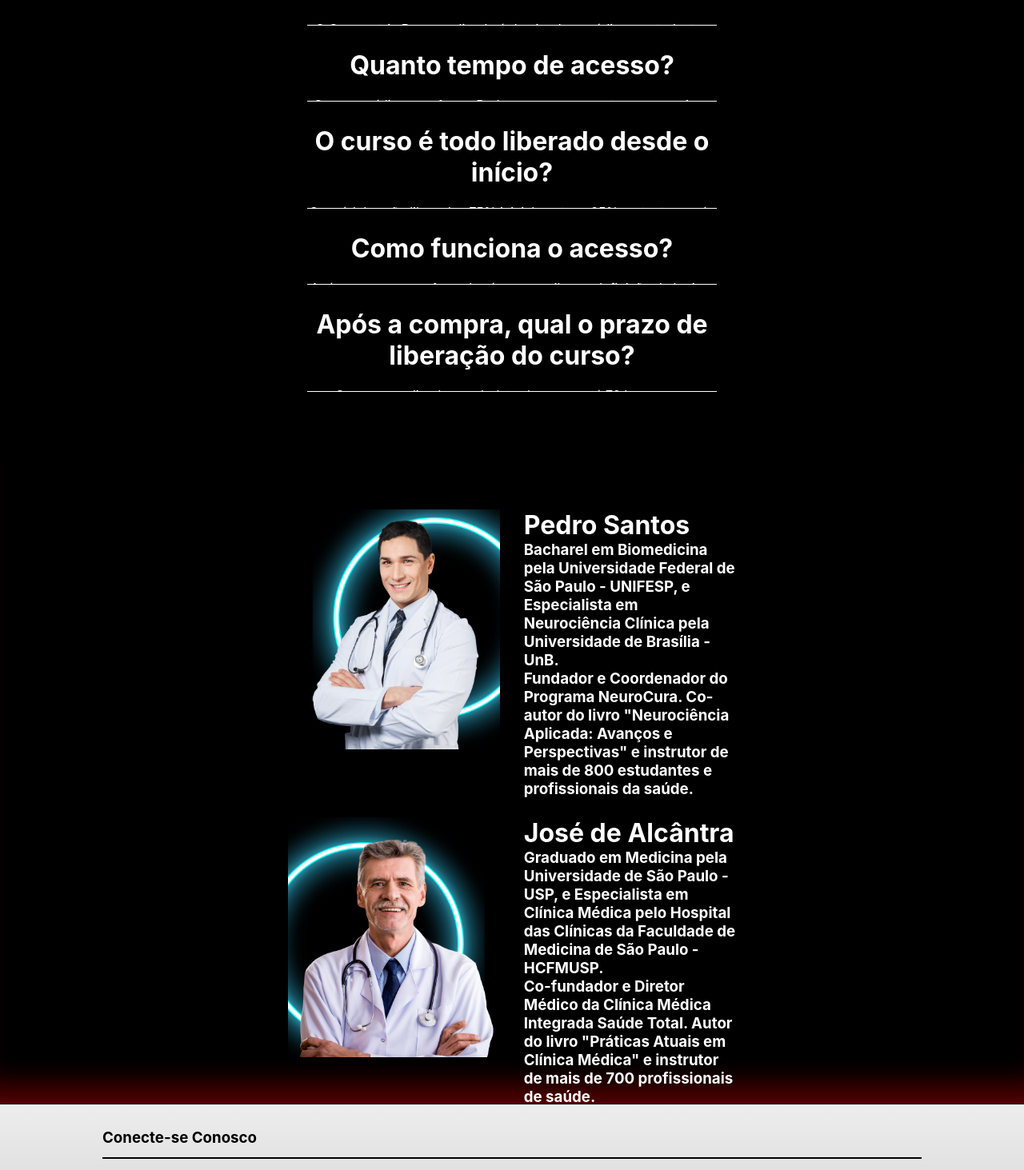
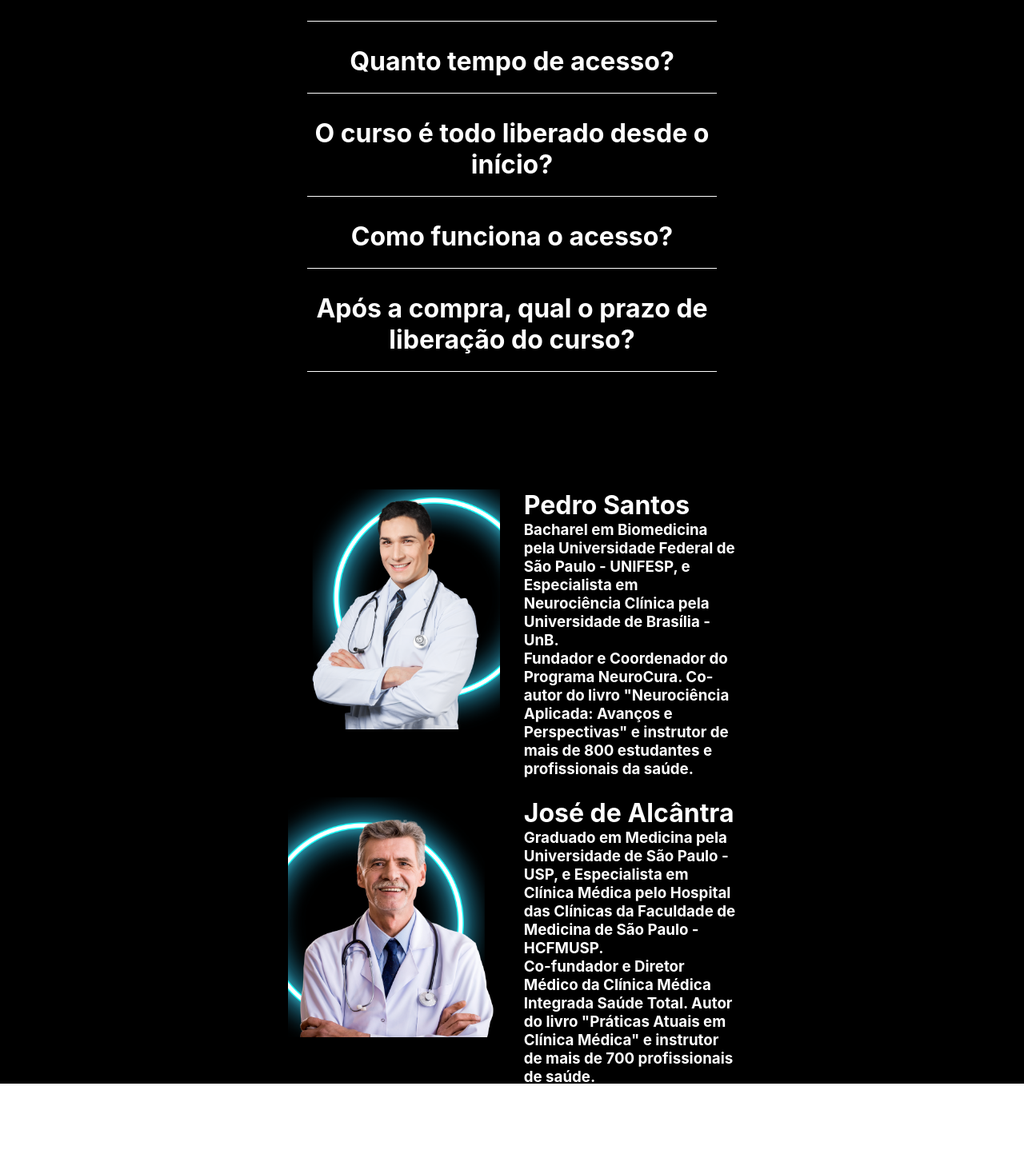
Before and after one commit to AlphaWebProjects/GTMED-Front, a React (Create React App) app: page /landing in a window 1280 px wide. Shown: the part 5367-6830 px from the top of the page at 80% size. After the commit the page ends 6725 px from the top, so only its background shows below. Built offline with nearby package versions, Linux system fonts and the light colour scheme.

Commit message:
fix: mobile bugs ands responsivity

```diff
--- a/src/Components/HomePage/Home/Home.js
+++ b/src/Components/HomePage/Home/Home.js
@@ -107,8 +107,8 @@ const CenterContent = styled.div`
       height: 57.057vh;
       width: 79.075vh;
       @media (max-width: 1200px) {
-        height: 39.94vh;
-        width: 55.3525vh;
+        height: 35.95vh;
+        width: 50.05vh;
       }
     }
     p{
--- a/src/Components/LandingPage/lastPage/LastPage.js
+++ b/src/Components/LandingPage/lastPage/LastPage.js
@@ -36,7 +36,6 @@ const LastPageContainer = styled.div`
     justify-content: space-evenly;
     padding: 20px 27%;
     align-items: center;
-    box-shadow: rgba(255, 0, 0, 0.35) 0px -50px 36px -28px inset;
     @media (max-width: 768px) {
         display: flex;
         flex-direction: column;
--- a/src/Components/LandingPage/pageQuestions/PageQuestions.js
+++ b/src/Components/LandingPage/pageQuestions/PageQuestions.js
@@ -14,7 +14,7 @@ export default function PageQuestions() {
             }
           };
         const perguntas = [
-            { pergunta: 'Para quem é destinado esse curso?', resposta: 'O Gasometria Descomplicada é destinado a médicos, estudantes de medicina, fisioterapeutas e profissionais de enfermagem, de forma exclusiva.' },
+            { pergunta: 'Para quem é destinado esse curso?', resposta: 'O  Clínica Médica é destinado a médicos, estudantes de medicina, fisioterapeutas e profissionais de enfermagem, de forma exclusiva.' },
             { pergunta: 'Quanto tempo de acesso?', resposta: 'O acesso é livre por 1 ano. Pode ver e rever quantas vezes quiser.' },
             { pergunta: 'O curso é todo liberado desde o início?', resposta: 'Os módulos são liberados 75% inicialmente, e 25% restantes, após 15 dias, para proteção do curso. Entretanto, não se preocupe, você poderá assistir quantas vezes for necessário, por 1 ano.' },
             { pergunta: 'Como funciona o acesso?', resposta: 'Após a compra, você receberá um e-mail para definição de login e senha. Caso não tenha recebido, cheque na sua caixa de spam e/ou lixeira. O acesso é inteiramente feito no site:' },
@@ -86,7 +86,6 @@ const Answer = styled.div`
   transition: max-height 0.4s ease-in-out;
   border-bottom: 1px solid white;
   width:100%;
-  padding-bottom: 5.0px;
   margin-bottom: 10px;
 `;
 
--- a/src/Pages/LandingPage.js
+++ b/src/Pages/LandingPage.js
@@ -23,7 +23,6 @@ export default function LandingPage({script}) {
             <Oferta oferta={script.oferta}/>
             <PageQuestions />
             <LastPage />
-            <Footer/>
         </Container>
     );
 }
```
